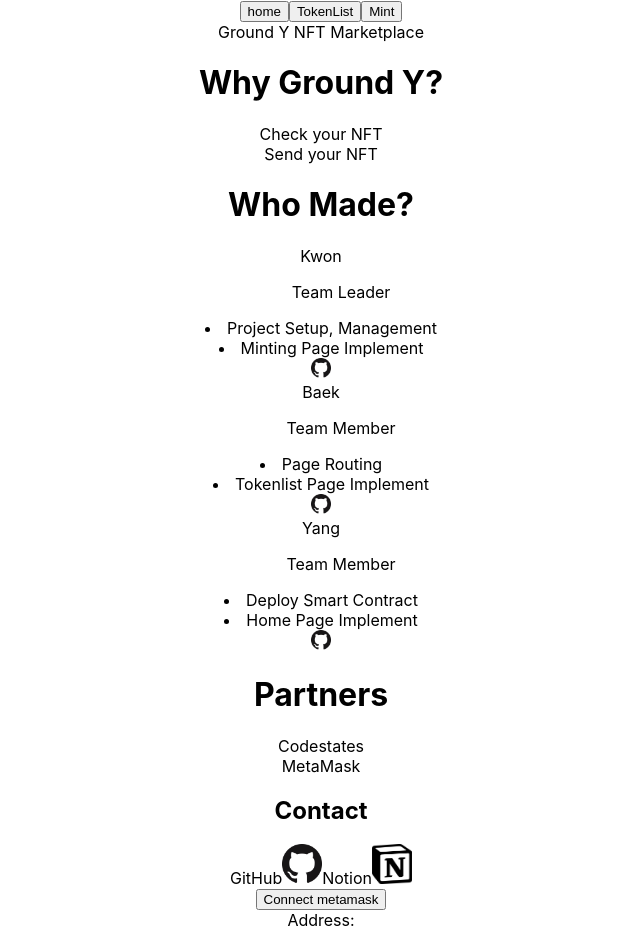
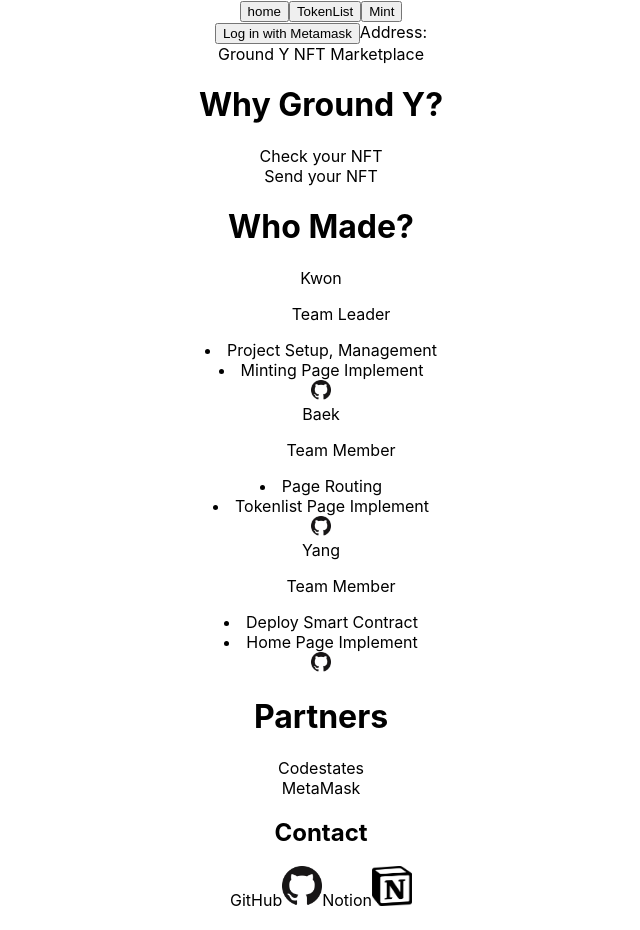
Before and after one commit to codestates/beb-03-GroundY, a React (Create React App) app in the folder opensea-project/: page / in a window 1280 px wide. Shown: the whole page, without its empty margins (319-959 px from the left). Built offline with nearby package versions, Linux system fonts and the light colour scheme.

Commit message:
Add connect button into navbar

```diff
--- a/opensea-project/src/App.js
+++ b/opensea-project/src/App.js
@@ -20,14 +20,6 @@
   const [web3, setWeb3] = useState();
   const [account, setAccount] = useState();
 
-  const connectWallet = async () => {
-    const accounts = await window.ethereum.request({
-      method: "eth_requestAccounts",
-    });
-
-    setAccount(accounts[0]);
-  };
-
   useEffect(() => {
     if (window.ethereum !== undefined) {
       try {
@@ -41,22 +33,12 @@
 
   return (
     <div className="App">
-      <NavBar />
+      <NavBar account={account} setAccount={setAccount} />
       <Routes>
         <Route path="/" element={<Home />} />
         <Route path="/tokenlist" element={<TokenList web3={web3} account={account} />} />
         <Route path="/mint" element={<Mint web3={web3} account={account} />} />
       </Routes>
-
-      <button
-        className="metaConnect"
-        onClick={() => {
-          connectWallet();
-        }}
-      >
-        Connect metamask
-      </button>
-      <div className="userInfo">Address: {account}</div>
     </div>
   );
 }
--- a/opensea-project/src/components/NavBar/NavBar.js
+++ b/opensea-project/src/components/NavBar/NavBar.js
@@ -1,7 +1,15 @@
 import React from "react";
 import { Link } from "react-router-dom";
 
-const NavBar = () => {
+const NavBar = ({account, setAccount}) => {
+  const connectWallet = async () => {
+	const accounts = await window.ethereum.request({
+	  method: 'eth_requestAccounts'
+	});
+
+	setAccount(accounts[0]);
+  }
+
   return (
     <div>
       <Link to="/">
@@ -13,6 +21,10 @@
       <Link to="/mint">
         <button>Mint</button>
       </Link>
+	  <div>
+		<button onClick={() => {connectWallet();}}>Log in with Metamask</button>
+		<span>Address: {account}</span>
+	  </div>
     </div>
   );
 };
```
